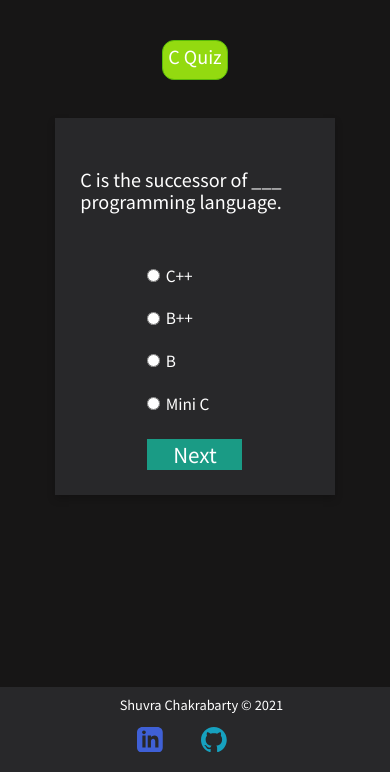
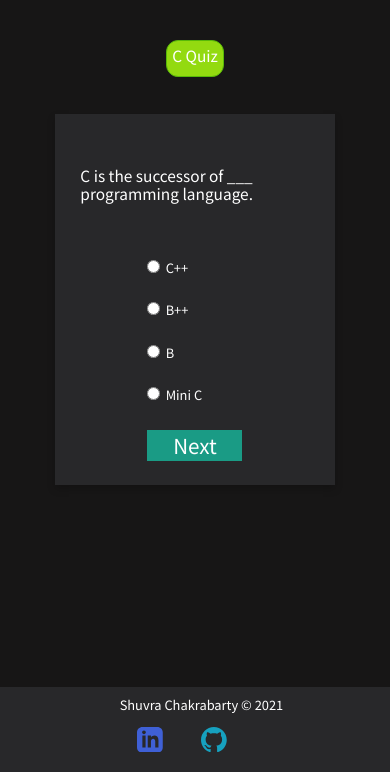
Before and after one commit to shuvra-matrix/programme_site, a Django app: page /cprog/ in a window 390 px wide. Shown: the part 71-843 px from the top of the page. Run offline with Django 3.2, Linux system fonts and the light colour scheme; data comes from the database, SQL or seed files in the repository; both versions use the stored data as it was after the commit.

Commit message:
change some style

```diff
--- a/static/css/style.css
+++ b/static/css/style.css
@@ -366,28 +366,7 @@ margin-right: auto;}
 }
 
 
-@media only screen and (max-width:554px) {
 
-        footer{
-            width: 100%;
-            text-decoration: none;
-            color: white;
-            display: flex;
-            flex-direction: column;
-            text-align: center;
-        }
-        footer,
-        h3 {
-            flex: 1 1 2rem;
-            color: white;
-        }
-        footer,
-        li {
-            list-style-type: none;
-            padding-right: 3rem;
-        }
-
-}
 
 
 
@@ -463,6 +442,43 @@ margin-right: auto;}
         padding: 1.5rem;
     }
 }
+
+
+@media only screen and (max-width:554px) {
+
+    footer {
+        width: 100%;
+        text-decoration: none;
+        color: white;
+        display: flex;
+        flex-direction: column;
+        text-align: center;
+    }
+
+    footer,
+    h3 {
+        flex: 1 1 2rem;
+        color: white;
+    }
+
+    footer,
+    li {
+        list-style-type: none;
+        padding-right: 3rem;
+    }
+
+    .div_input {
+        font-size: 1rem;
+    }
+
+    .question,
+    h1 {
+        font-size: 1.2rem;
+    }
+    .form-control{line-height: 2.4;}
+
+}
+
 
 @media only screen and (max-width:512px) {
     .log_from,input {
```
Also changed, not shown: db.sqlite3.
